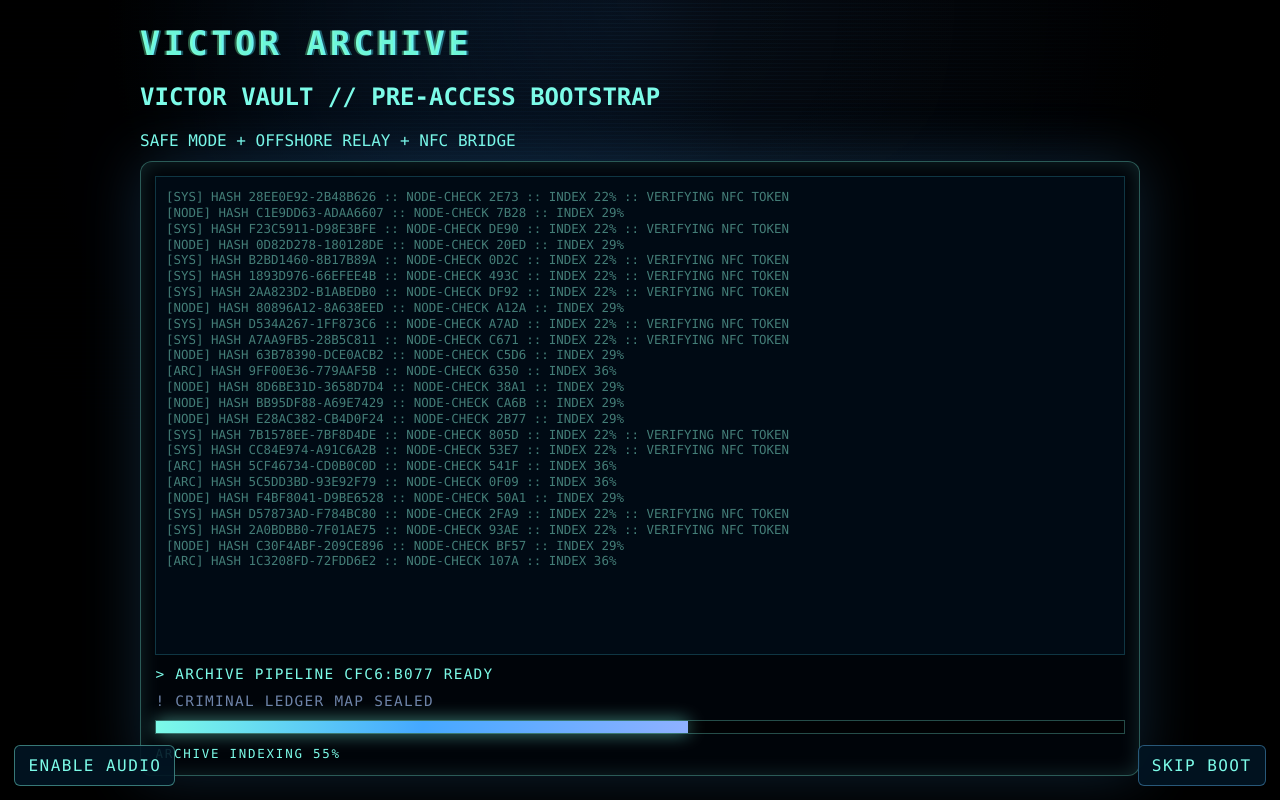
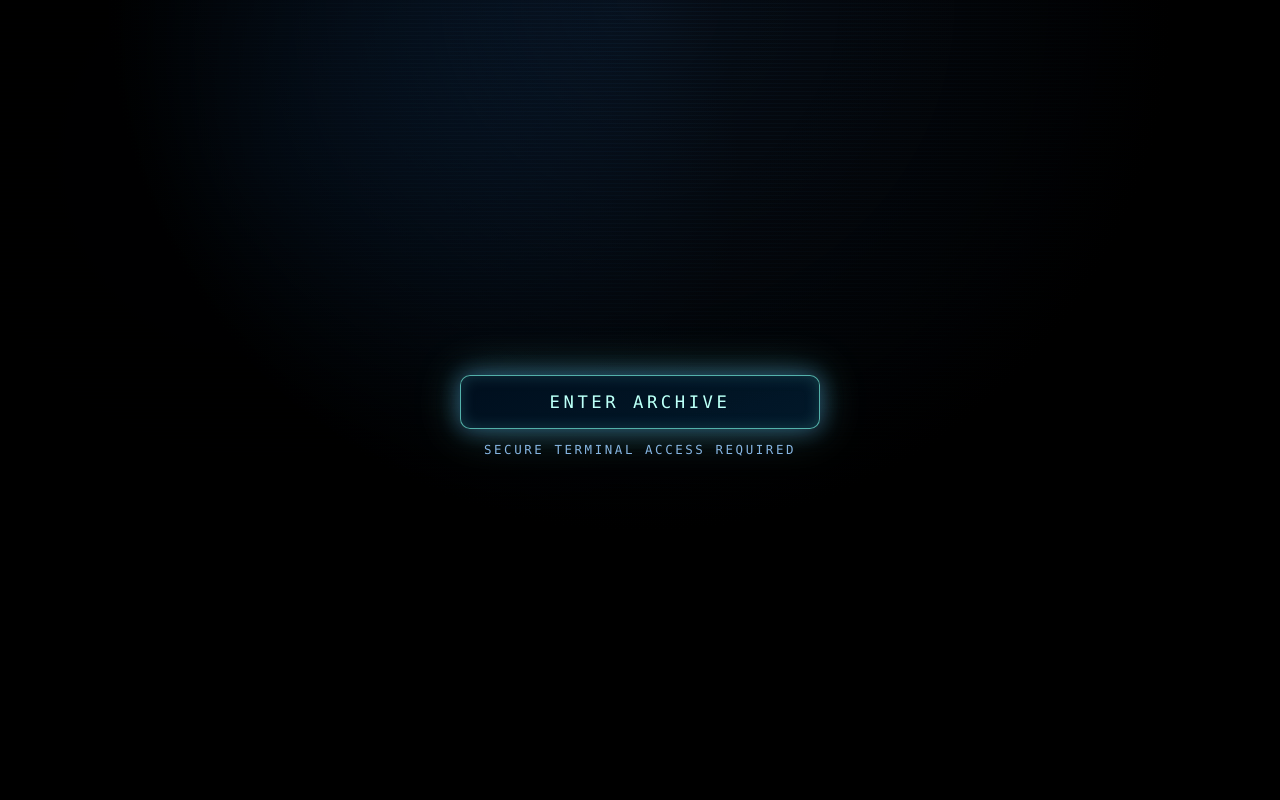
Before and after one commit to huegpx2008/victor-vault, a Next.js app: page / in a window 1280 px wide. Built offline with nearby package versions, Linux system fonts and the light colour scheme.

Commit message:
Replace audio prompt with cinematic archive entry gate

```diff
--- a/app/globals.css
+++ b/app/globals.css
@@ -263,6 +263,38 @@ button:hover { filter: brightness(1.15); }
   flex-direction: column;
   gap: 0.7rem;
 }
+.archive-entry-gate {
+  min-height: 100vh;
+  width: min(700px, 92vw);
+  display: grid;
+  place-items: center;
+  gap: 0.8rem;
+  align-content: center;
+  text-align: center;
+}
+
+.archive-entry-button {
+  width: auto;
+  min-width: min(86vw, 360px);
+  padding: 1rem 1.5rem;
+  border-radius: 10px;
+  border: 1px solid rgba(124, 251, 232, 0.65);
+  background: linear-gradient(160deg, rgba(0, 14, 30, 0.96), rgba(2, 26, 44, 0.9));
+  color: #b6fff1;
+  letter-spacing: 0.22rem;
+  text-transform: uppercase;
+  font-size: clamp(0.9rem, 2.2vw, 1.08rem);
+  box-shadow: 0 0 22px rgba(82, 176, 255, 0.34), 0 0 42px rgba(124, 251, 232, 0.2), inset 0 0 18px rgba(124, 251, 232, 0.12);
+  animation: archiveEntryPulse 2.4s ease-in-out infinite;
+}
+
+.archive-entry-note {
+  margin: 0;
+  color: #8ebfee;
+  letter-spacing: 0.16rem;
+  font-size: clamp(0.64rem, 1.8vw, 0.78rem);
+  opacity: 0.95;
+}
 
 .intro-header {
   flex: 0 0 auto;
@@ -361,17 +393,6 @@ button:hover { filter: brightness(1.15); }
   width: auto;
   padding: 0.62rem 0.82rem;
   background: rgba(2, 20, 35, 0.9);
-}
-
-.enable-audio {
-  position: fixed;
-  left: 0.9rem;
-  bottom: 0.9rem;
-  z-index: 70;
-  width: auto;
-  padding: 0.62rem 0.82rem;
-  background: rgba(2, 20, 35, 0.9);
-  border-color: rgba(124, 251, 232, 0.44);
 }
 
 .welcome-video-overlay {
@@ -481,6 +502,16 @@ button:hover { filter: brightness(1.15); }
 @keyframes pulseWarn {
   0%, 100% { opacity: 0.65; }
   50% { opacity: 1; }
+}
+@keyframes archiveEntryPulse {
+  0%, 100% {
+    box-shadow: 0 0 16px rgba(82, 176, 255, 0.26), 0 0 30px rgba(124, 251, 232, 0.18), inset 0 0 10px rgba(124, 251, 232, 0.1);
+    filter: brightness(0.98);
+  }
+  50% {
+    box-shadow: 0 0 24px rgba(82, 176, 255, 0.45), 0 0 56px rgba(124, 251, 232, 0.34), inset 0 0 18px rgba(124, 251, 232, 0.22);
+    filter: brightness(1.08);
+  }
 }
 
 .destruct-overlay {
--- a/app/page.js
+++ b/app/page.js
@@ -48,6 +48,7 @@ const hexChunk = (len) => Array.from({ length: len }, () => Math.floor(Math.rand
 const makeLogLine = (idx) => `[${introPrefixes[idx % introPrefixes.length]}] HASH ${hexChunk(8)}-${hexChunk(8)} :: NODE-CHECK ${hexChunk(4)} :: INDEX ${Math.min(99, 18 + ((idx * 7) % 82))}%${idx % 4 === 0 ? ` :: ${introWarnings[idx % introWarnings.length]}` : ''}`;
 
 export default function Home() {
+  const [hasEnteredArchive, setHasEnteredArchive] = useState(false);
   const [showIntro, setShowIntro] = useState(true);
   const [showWelcomeVideo, setShowWelcomeVideo] = useState(false);
   const [showGlobalMap, setShowGlobalMap] = useState(false);
@@ -160,10 +161,10 @@ export default function Home() {
     setMapVideoFailed(true);
   };
 
-  const handleEnableAudio = async () => {
-    if (audioEnabled) return;
+  const unlockAudio = async () => {
+    if (audioEnabled) return true;
     const AudioContextCtor = window.AudioContext || window.webkitAudioContext;
-    if (!AudioContextCtor) return;
+    if (!AudioContextCtor) return false;
     const ctx = new AudioContextCtor();
     if (ctx.state === 'suspended') await ctx.resume();
     const humOsc = ctx.createOscillator();
@@ -179,10 +180,19 @@ export default function Home() {
     setAudioEnabled(true);
     setHumLevel(0.009, 0.7);
     playTerminalClick(170, 1, 0.0068);
+    return true;
+  };
+
+  const handleEnterArchive = async () => {
+    await unlockAudio();
+    setHasEnteredArchive(true);
+    if (typeof window !== 'undefined') window.sessionStorage.setItem('victor_archive_started', '1');
   };
 
 
   useEffect(() => {
+    const alreadyStarted = window.sessionStorage.getItem('victor_archive_started') === '1';
+    if (alreadyStarted) setHasEnteredArchive(true);
     const updateViewport = () => setIsDesktop(window.innerWidth >= 768);
     updateViewport();
     window.addEventListener('resize', updateViewport);
@@ -190,7 +200,7 @@ export default function Home() {
   }, []);
 
   useEffect(() => {
-    if (!showIntro) return;
+    if (!showIntro || !hasEnteredArchive) return;
     const start = Date.now();
     const timer = setInterval(() => {
       const elapsed = Date.now() - start;
@@ -202,7 +212,7 @@ export default function Home() {
       }
     }, 90);
     return () => clearInterval(timer);
-  }, [showIntro]);
+  }, [showIntro, hasEnteredArchive]);
 
   useEffect(() => () => {
     if (welcomeFallbackTimerRef.current) clearTimeout(welcomeFallbackTimerRef.current);
@@ -422,11 +432,21 @@ export default function Home() {
       <div className="scanlines" /><div className="flicker" />
 
       <div className={`intro-overlay ${showIntro ? 'active' : 'hidden'}`} aria-hidden={!showIntro}>
-        <div className="intro-shell"><header className="intro-header"><h1 className="glitch" data-text="VICTOR ARCHIVE">VICTOR ARCHIVE</h1><h2>VICTOR VAULT // PRE-ACCESS BOOTSTRAP</h2><span>SAFE MODE + OFFSHORE RELAY + NFC BRIDGE</span></header>
+        {!hasEnteredArchive ? (
+          <div className="archive-entry-gate">
+            <button className="archive-entry-button" type="button" onClick={handleEnterArchive}>ENTER ARCHIVE</button>
+            <p className="archive-entry-note">SECURE TERMINAL ACCESS REQUIRED</p>
+          </div>
+        ) : (
+          <div className="intro-shell"><header className="intro-header"><h1 className="glitch" data-text="VICTOR ARCHIVE">VICTOR ARCHIVE</h1><h2>VICTOR VAULT // PRE-ACCESS BOOTSTRAP</h2><span>SAFE MODE + OFFSHORE RELAY + NFC BRIDGE</span></header>
           <div className="intro-terminal"><div className="intro-feed">{introLogs.map((line, idx) => <p key={`${line}-${idx}`}>{line}</p>)}</div><div className="typed-line">&gt; {typedLine}</div><div className="warning-line">! {warningLine}</div><div className="intro-progress-wrap"><div className="intro-progress-bar" style={{ width: `${introProgress}%` }} /></div><p className="intro-progress-label">ARCHIVE INDEXING {introProgress}%</p></div>
-        </div>
-        <button className="skip-boot" type="button" onClick={() => { setShowIntro(false); setShowWelcomeVideo(true); }}>SKIP BOOT</button>
-        <button className="enable-audio" type="button" onClick={handleEnableAudio}>{audioEnabled ? 'AUDIO ONLINE' : 'ENABLE AUDIO'}</button>
+          </div>
+        )}
+        {hasEnteredArchive && (
+          <>
+            <button className="skip-boot" type="button" onClick={() => { setShowIntro(false); setShowWelcomeVideo(true); }}>SKIP BOOT</button>
+          </>
+        )}
       </div>
 
       {showWelcomeVideo && (
```
